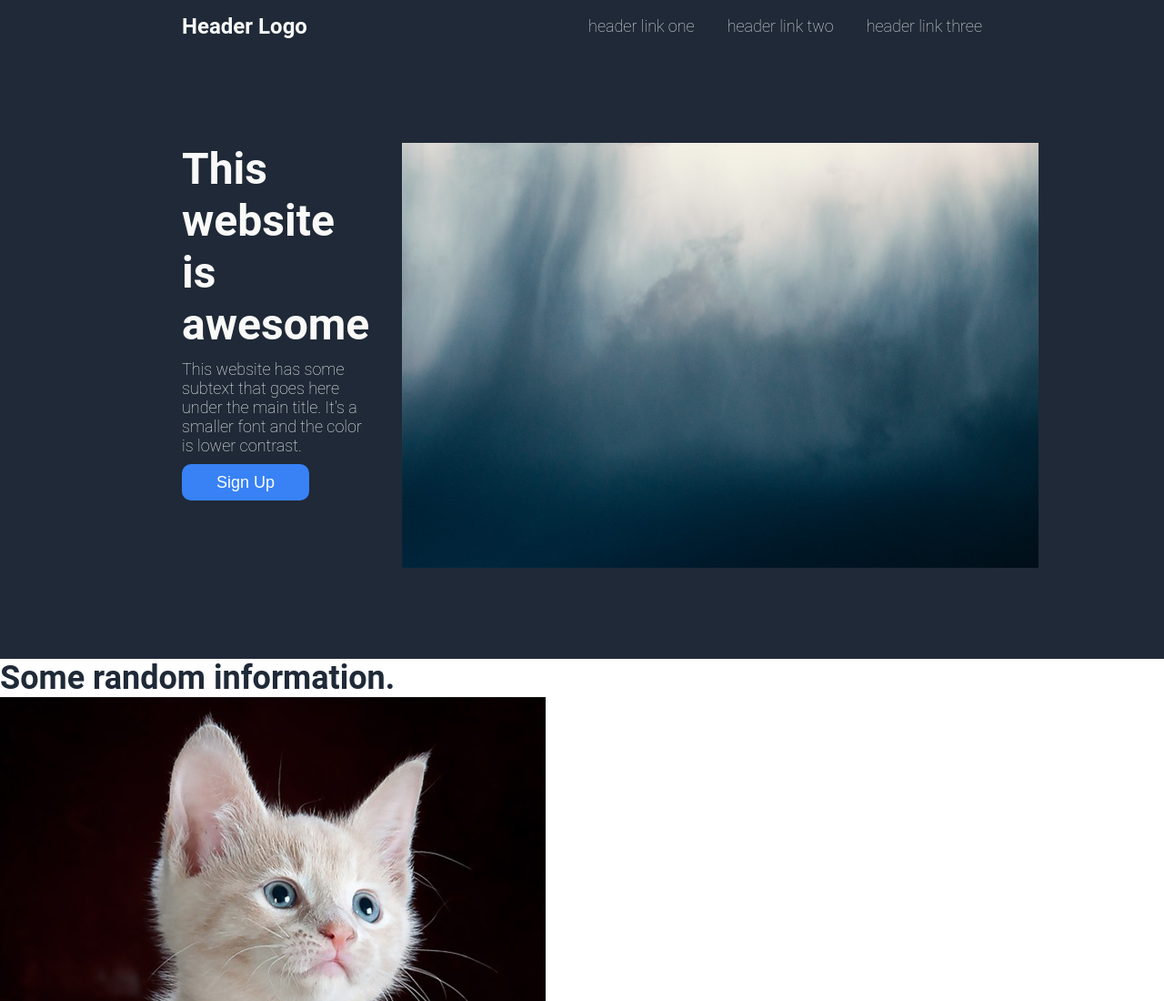
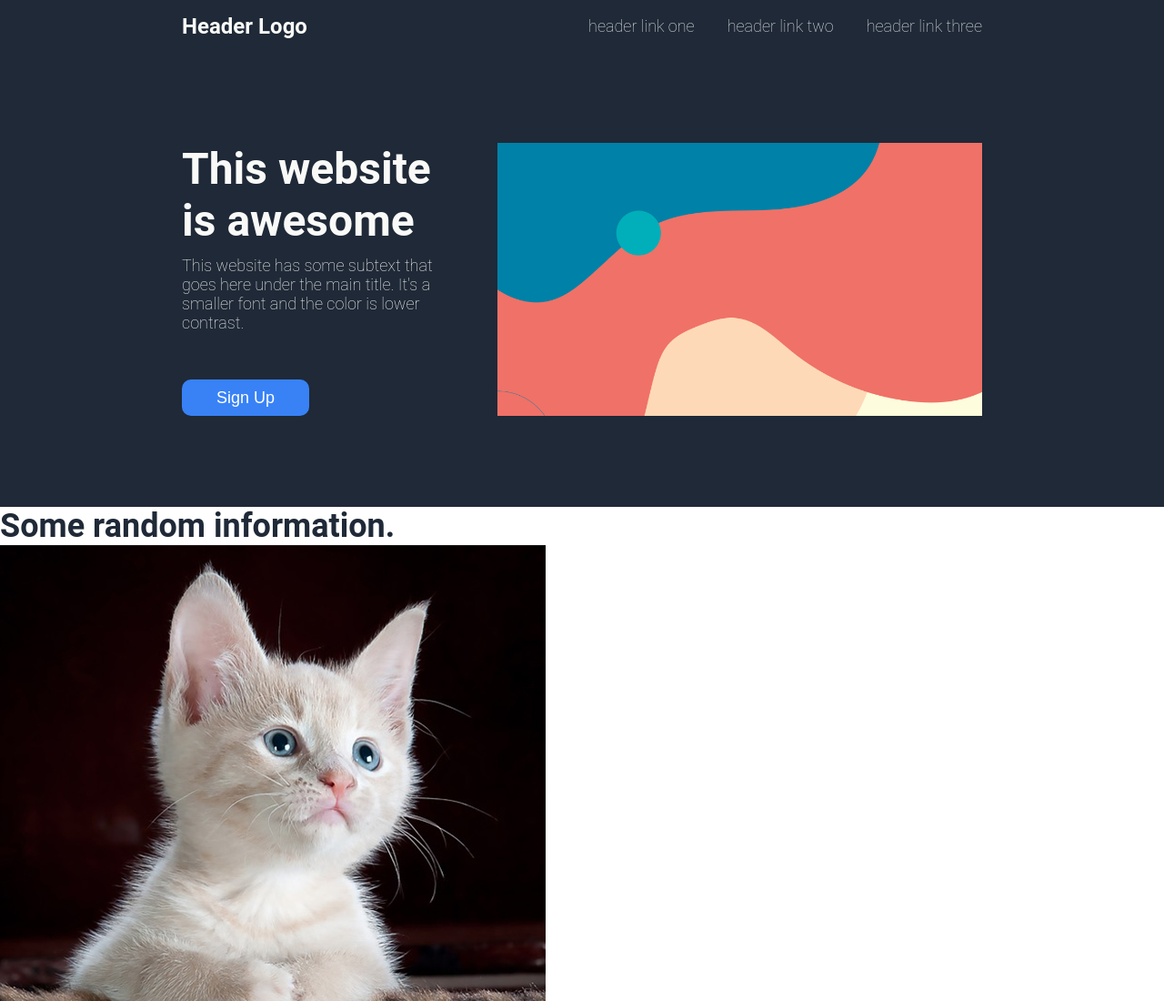
Before and after one commit to DustUnderBag/Landing-Page, a plain HTML site: page index.html in a window 1280 px wide. Shown: the top 1100 px of the page at 91% size. Drawn offline with Linux system fonts and the light colour scheme.

Commit message:
Contain hero-text and button in a flex container

```diff
--- a/index.html
+++ b/index.html
@@ -22,13 +22,15 @@
     </header>
 
     <div class="hero-section dark-background">
-        <div class="hero-text">
-            <h1>This website is awesome</h1>
-            <p>This website has some subtext that goes here under the main title.
-                 It's a smaller font and the color is lower contrast.</p>
+        <div class="left">
+            <div class="hero-text">
+                <h1>This website is awesome</h1>
+                <p>This website has some subtext that goes here under the main title.
+                    It's a smaller font and the color is lower contrast.</p>
+            </div>
             <button class="blue-background">Sign Up</button>
         </div>
-        <img src="./images/hero-image.jpg" alt="an abstract art as hero image">
+        <img src="./images/hero-image.png" alt="an abstract art as hero image">
     </div>
 
     <div class="info-section">
--- a/styles.css
+++ b/styles.css
@@ -94,10 +94,26 @@ ul {
     gap: 36px;
 }
 
+.hero-section img {
+    height:300px;
+    width:auto;
+    flex: 0 1 auto;
+}
+
+.hero-section .left {
+    display:flex;
+    flex-direction: column;
+    justify-content: space-between;
+
+    width:217px;
+    flex:1;
+}
+
 .hero-text h1,
 .hero-text p{
     margin:0;
     margin-bottom: 10px;
+    flex:1;
 }
 
 button {
@@ -108,10 +124,7 @@ button {
     height:40px;
     border-radius: 10px;
 }
+
 button.sign-up {
     border:2px solid white;
 }
-.hero-section img {
-    width:700px;
-    flex: 0 1 auto;
-}
```
Also changed, not shown: images/hero-image.jpg (deleted), images/hero-image.png (added).
